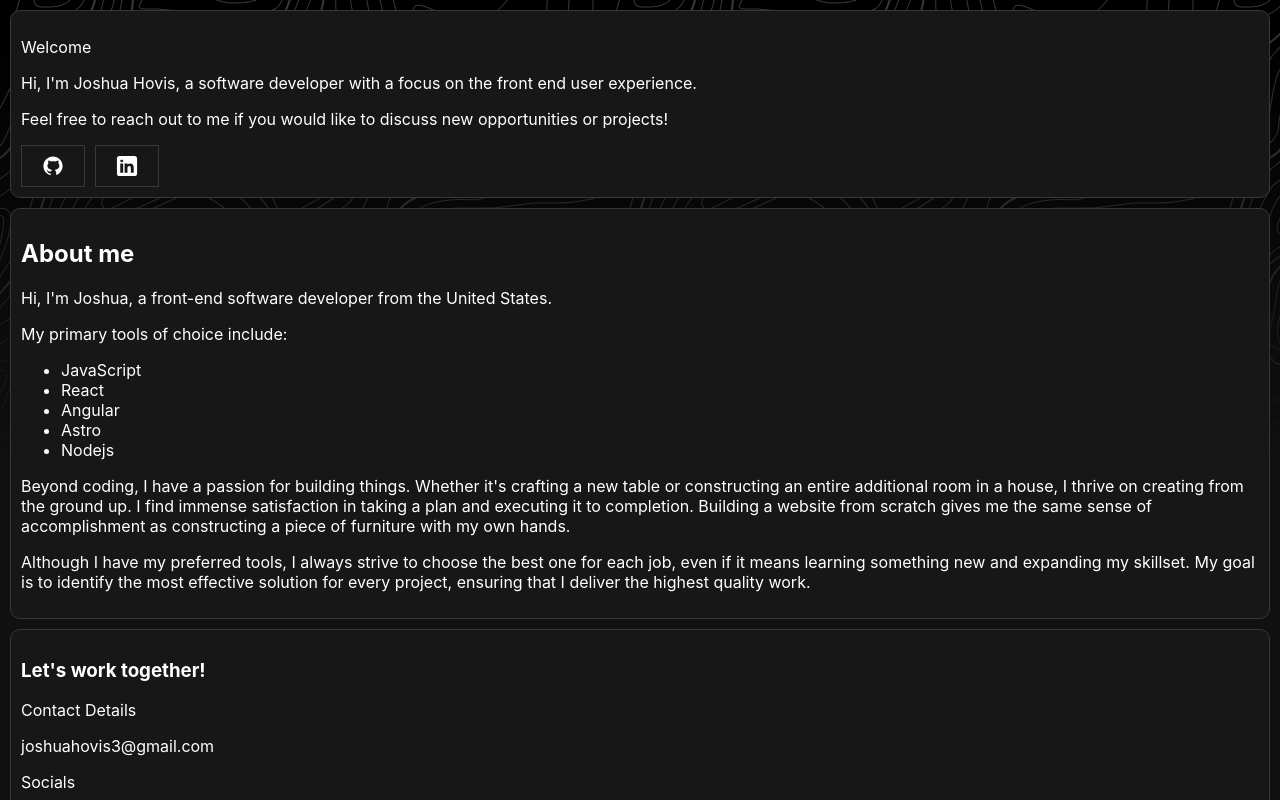
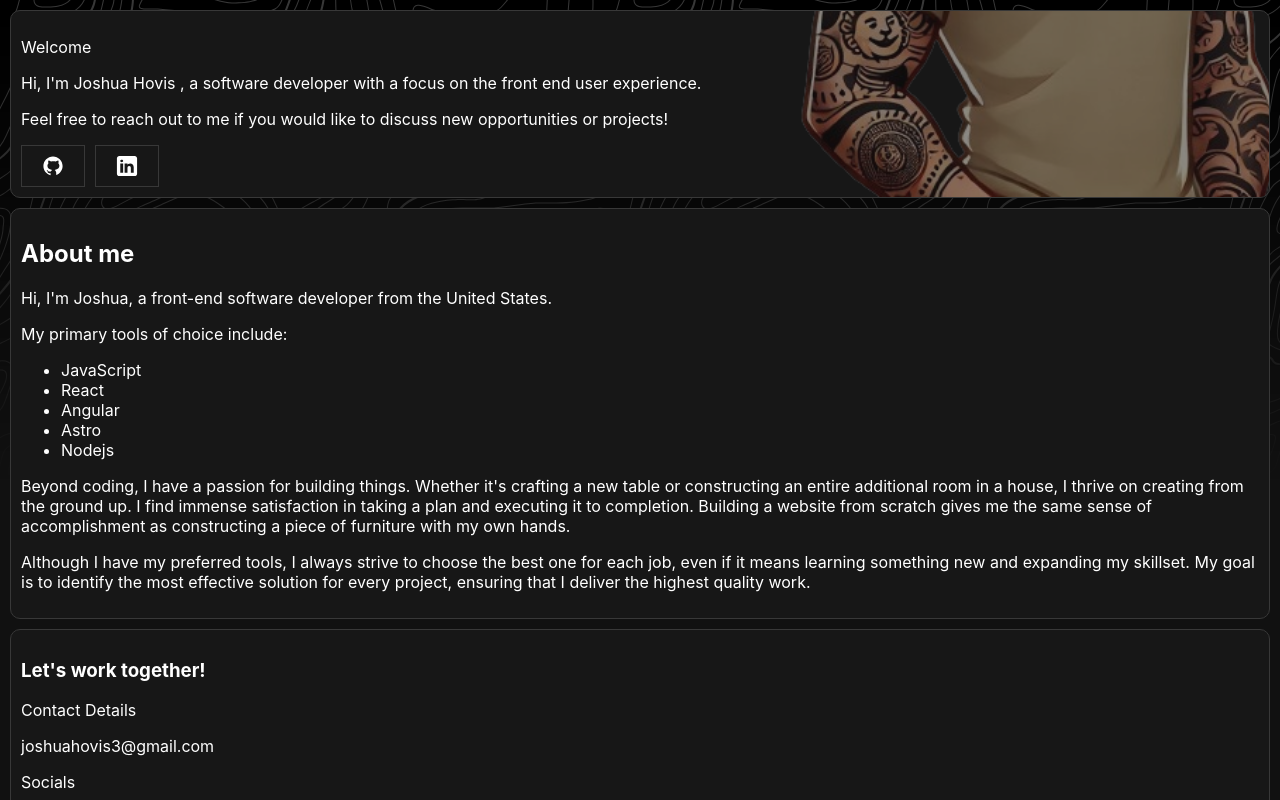
Before and after one commit to joshhovis/Portfolio, a React (Create React App) app: page / in a window 1280 px wide. Shown: the top 800 px of the page. Built offline with nearby package versions, Linux system fonts and the light colour scheme.

Commit message:
Styling updates

```diff
--- a/src/pages/Home.css
+++ b/src/pages/Home.css
@@ -23,6 +23,22 @@ body::before {
   display: flex;
   flex-direction: column;
   gap: 10px;
+  padding: 10px;
+}
+.home__intro {
+  position: relative;
+  padding: 0;
+  overflow: hidden;
+}
+.home__image {
+  position: absolute;
+  width: 40%;
+  right: -20px;
+  bottom: 0;
+  opacity: 0.5;
+}
+.home__text-wrapper {
+  position: relative;
   padding: 10px;
 }
 .home__links {
--- a/src/pages/Home.js
+++ b/src/pages/Home.js
@@ -5,6 +5,7 @@ import Contact from "../components/Contact";
 import "./Home.css";
 import github from "../assets/github.svg";
 import linkedin from "../assets/linkedin.svg";
+import profilePhoto from "../assets/cartoon-profile.png";
 
 const Home = () => {
     const currentTime = new Date().toLocaleTimeString(navigator.language, {
@@ -16,15 +17,21 @@ const Home = () => {
     return (
         <main className="home">
             <section className="home__intro">
+                <img
+                    className="home__image"
+                    src={profilePhoto}
+                    alt="cartoon of Joshua"
+                />
+                <div className="home__text-wrapper">
                     <p className="home__welcome">Welcome</p>
                     <p className="home__description">
-                    Hi, I'm <span className="home__name">Joshua Hovis</span>, a
-                    software developer with a focus on the front end user
-                    experience.
+                        Hi, I'm <span className="home__name">Joshua Hovis</span>{" "}
+                        , a software developer with a focus on the front end
+                        user experience.
                     </p>
                     <p className="home__invite">
-                    Feel free to reach out to me if you would like to discuss
-                    new opportunities or projects!
+                        Feel free to reach out to me if you would like to
+                        discuss new opportunities or projects!
                     </p>
 
                     <div className="home__links">
@@ -52,6 +59,7 @@ const Home = () => {
                                 />
                             </Link>
                         </button>
+                    </div>
                 </div>
             </section>
 
--- a/src/pages/Home.scss
+++ b/src/pages/Home.scss
@@ -36,6 +36,25 @@ body::before {
     gap: 10px;
     padding: 10px;
 
+    &__intro {
+        position: relative;
+        padding: 0;
+        overflow: hidden;
+    }
+
+    &__image {
+        position: absolute;
+        width: 40%;
+        right: -20px;
+        bottom: 0;
+        opacity: 0.5;
+    }
+
+    &__text-wrapper {
+        position: relative;
+        padding: 10px;
+    }
+
     &__links {
         display: flex;
         flex-direction: row;
```
Also changed, not shown: src/assets/cartoon-profile.png (added), 1 other file (tests, documents, lock files or other folders). Lines whose indentation alone changed are shown as unchanged.
